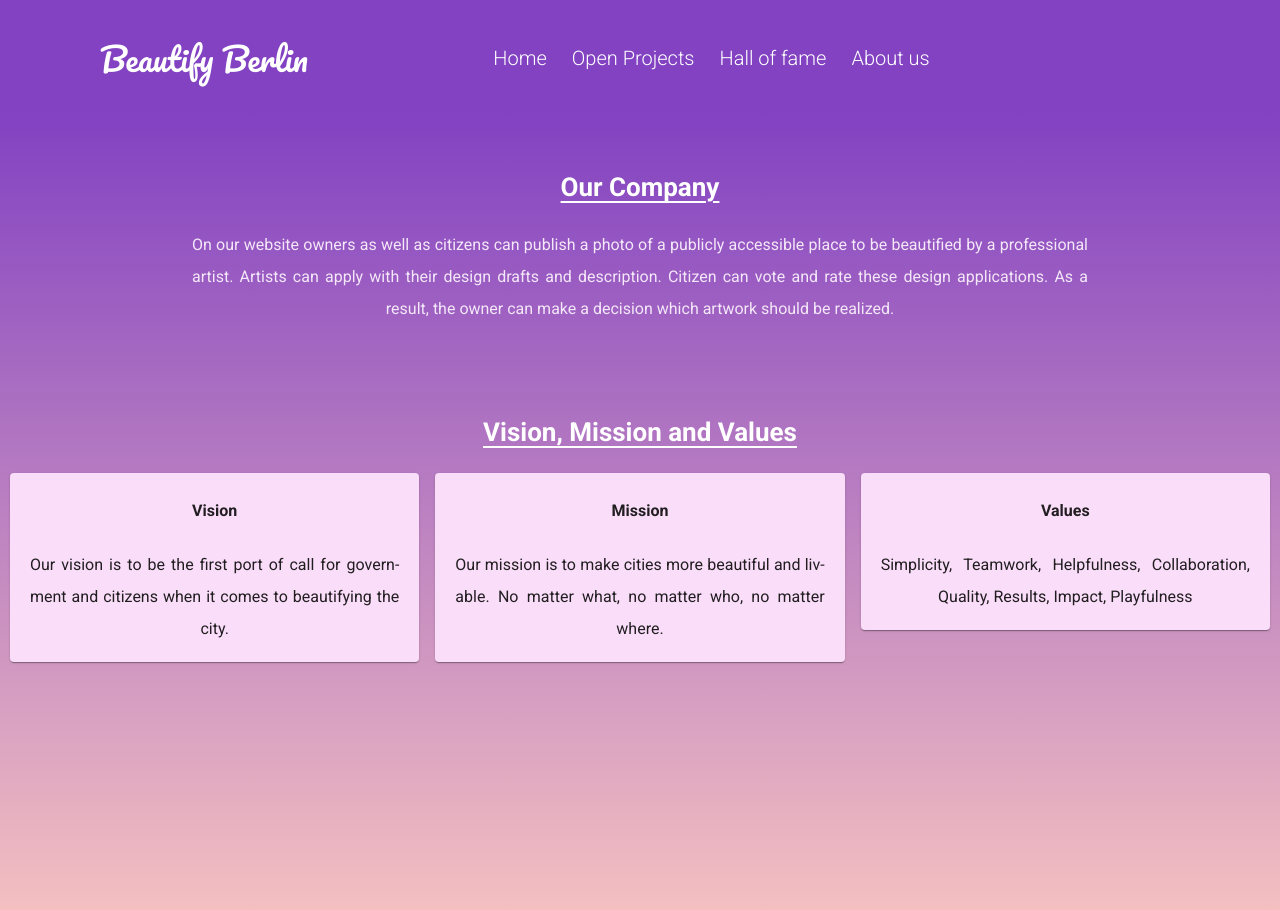
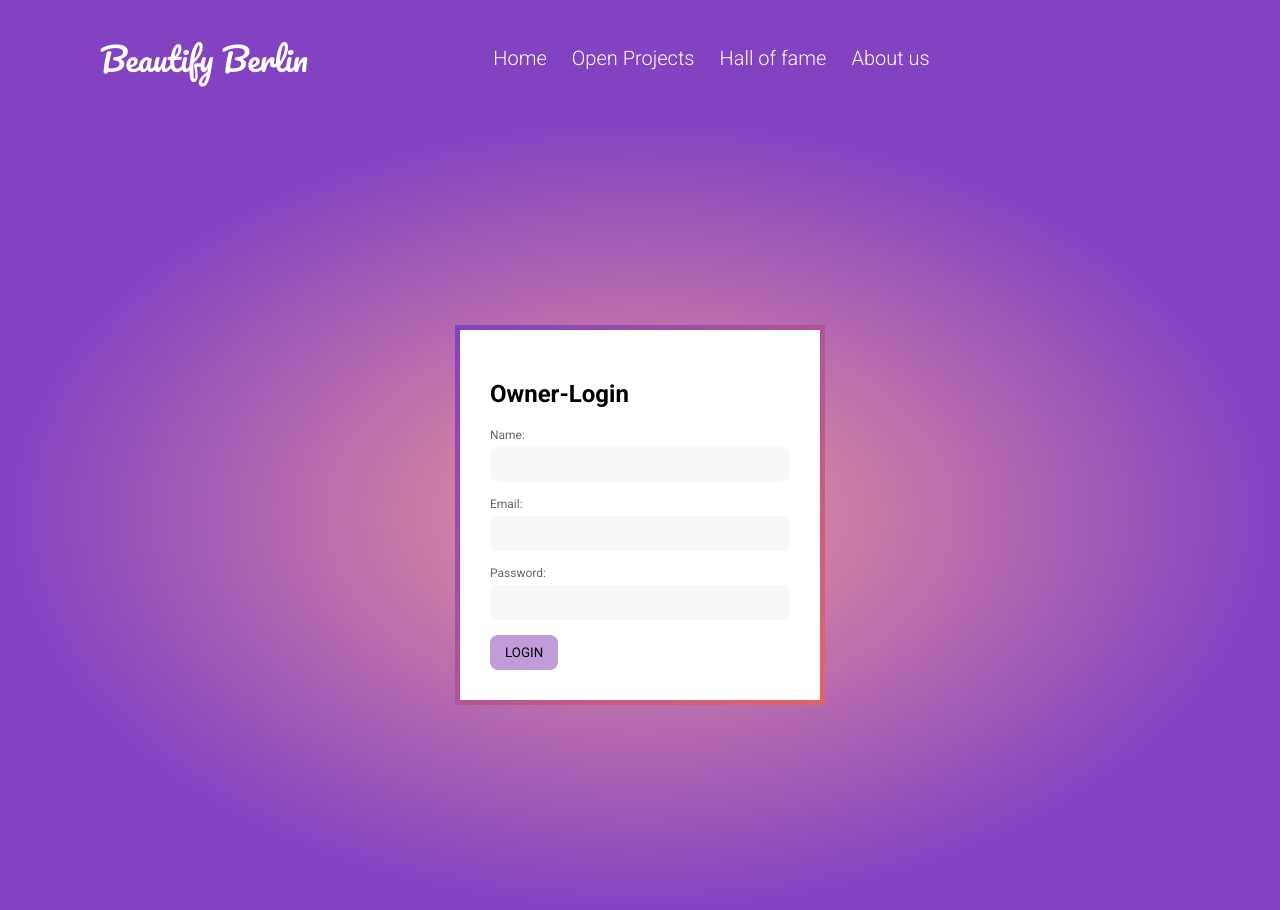
Before and after one commit to TechLabs-Berlin/st22-beautify-berlin, a React (Create React App) app in the folder beautifyberlin/: page / in a window 1280 px wide. Shown: the top 910 px of the page. Built offline with nearby package versions, Linux system fonts and the light colour scheme.

Commit message:
login for user and owner

```diff
--- a/beautifyberlin/src/App.js
+++ b/beautifyberlin/src/App.js
@@ -1,12 +1,12 @@
 import TopBar from "./components/topbar/TopBar";
-import AboutUs from "./pages/AboutUs/AboutUs";
+import LoginOwner from "./pages/LoginOwner/LoginOwner";
 
 function App() {
   return (
     <div className="head">
       <>
         <TopBar />
-        <AboutUs />
+        <LoginOwner />
       </>
     </div>
   );
--- /dev/null
+++ b/beautifyberlin/src/components/LoginFormOwner/LoginForm.css
@@ -0,0 +1,67 @@
+form {
+  display: block;
+  position: relative;
+}
+
+form:after {
+  content: "";
+  display: block;
+  position: absolute;
+  top: -5px;
+  left: -5px;
+  right: -5px;
+  bottom: -5px;
+  z-index: 1;
+  background-image: linear-gradient(to bottom right, #8242c2, #e66464ef);
+}
+
+form .form-inner {
+  position: relative;
+  display: block;
+  background-color: #fff;
+  padding: 30px;
+  z-index: 2;
+}
+
+form .form-inner .form-group {
+  display: block;
+  width: 300px;
+  margin-bottom: 15px;
+}
+
+.form-inner .form-group label {
+  display: block;
+  color: #666;
+  font-size: 12px;
+  margin-bottom: 5px;
+  transition: 0.4s;
+}
+
+.form-inner .form-group:focus-within label {
+  color: #fe4880;
+}
+
+form .form-inner .form-group input {
+  display: block;
+  width: 100%;
+  padding: 10px 15 px;
+  background-color: #f8f8f8;
+  border-radius: 8px;
+  transition: 0.4s;
+}
+
+form .form-inner .form-group input:focus {
+  box-shadow: 0px 0px 3px rgba(0, 0, 0, 0.2);
+}
+
+form .form-inner input {
+  display: inline-block;
+  padding: 10px 15px;
+  border-radius: 8px;
+  background-size: 200%;
+  background-position: 0%;
+  transition: 0.4s;
+  color: black;
+  background-color: rgb(193, 156, 218);
+  cursor: pointer;
+}
--- /dev/null
+++ b/beautifyberlin/src/components/LoginFormOwner/LoginForm.js
@@ -0,0 +1,52 @@
+import React, { useState } from "react";
+import "./LoginForm.css";
+
+export default function LoginFormOwner({ Login, error }) {
+  const [details, setDetails] = useState({ name: "", email: "", password: "" });
+  const submitHandler = (e) => {
+    e.preventDefault();
+    Login(details);
+  };
+
+  return (
+    <form onSubmit={submitHandler}>
+      <div className="form-inner">
+        <h2>Owner-Login</h2>
+        {error !== "" ? <div className="error">{error}</div> : ""}
+        <div className="form-group">
+          <label htmlFor="name">Name:</label>
+          <input
+            type="text"
+            name="name"
+            id="name"
+            onChange={(e) => setDetails({ ...details, name: e.target.value })}
+            value={details.name}
+          />
+        </div>
+        <div className="form-group">
+          <label htmlFor="email">Email:</label>
+          <input
+            type="email"
+            name="email"
+            id="email"
+            onChange={(e) => setDetails({ ...details, email: e.target.value })}
+            value={details.email}
+          />
+        </div>
+        <div className="form-group">
+          <label htmlFor="password">Password:</label>
+          <input
+            type="password"
+            name="password"
+            id="password"
+            onChange={(e) =>
+              setDetails({ ...details, password: e.target.value })
+            }
+            value={details.password}
+          />
+        </div>
+        <input type="submit" value="LOGIN" />
+      </div>
+    </form>
+  );
+}
--- /dev/null
+++ b/beautifyberlin/src/components/LoginFormUser/LoginForm.css
@@ -0,0 +1,67 @@
+form {
+  display: block;
+  position: relative;
+}
+
+form:after {
+  content: "";
+  display: block;
+  position: absolute;
+  top: -5px;
+  left: -5px;
+  right: -5px;
+  bottom: -5px;
+  z-index: 1;
+  background-image: linear-gradient(to bottom right, #8242c2, #e66464ef);
+}
+
+form .form-inner {
+  position: relative;
+  display: block;
+  background-color: #fff;
+  padding: 30px;
+  z-index: 2;
+}
+
+form .form-inner .form-group {
+  display: block;
+  width: 300px;
+  margin-bottom: 15px;
+}
+
+.form-inner .form-group label {
+  display: block;
+  color: #666;
+  font-size: 12px;
+  margin-bottom: 5px;
+  transition: 0.4s;
+}
+
+.form-inner .form-group:focus-within label {
+  color: #fe4880;
+}
+
+form .form-inner .form-group input {
+  display: block;
+  width: 100%;
+  padding: 10px 15 px;
+  background-color: #f8f8f8;
+  border-radius: 8px;
+  transition: 0.4s;
+}
+
+form .form-inner .form-group input:focus {
+  box-shadow: 0px 0px 3px rgba(0, 0, 0, 0.2);
+}
+
+form .form-inner input {
+  display: inline-block;
+  padding: 10px 15px;
+  border-radius: 8px;
+  background-size: 200%;
+  background-position: 0%;
+  transition: 0.4s;
+  color: black;
+  background-color: rgb(193, 156, 218);
+  cursor: pointer;
+}
--- /dev/null
+++ b/beautifyberlin/src/components/LoginFormUser/LoginForm.js
@@ -0,0 +1,52 @@
+import React, { useState } from "react";
+import "./LoginForm.css";
+
+export default function LoginForm({ Login, error }) {
+  const [details, setDetails] = useState({ name: "", email: "", password: "" });
+  const submitHandler = (e) => {
+    e.preventDefault();
+    Login(details);
+  };
+
+  return (
+    <form onSubmit={submitHandler}>
+      <div className="form-inner">
+        <h2>Artist-Login</h2>
+        {error !== "" ? <div className="error">{error}</div> : ""}
+        <div className="form-group">
+          <label htmlFor="name">Name:</label>
+          <input
+            type="text"
+            name="name"
+            id="name"
+            onChange={(e) => setDetails({ ...details, name: e.target.value })}
+            value={details.name}
+          />
+        </div>
+        <div className="form-group">
+          <label htmlFor="email">Email:</label>
+          <input
+            type="email"
+            name="email"
+            id="email"
+            onChange={(e) => setDetails({ ...details, email: e.target.value })}
+            value={details.email}
+          />
+        </div>
+        <div className="form-group">
+          <label htmlFor="password">Password:</label>
+          <input
+            type="password"
+            name="password"
+            id="password"
+            onChange={(e) =>
+              setDetails({ ...details, password: e.target.value })
+            }
+            value={details.password}
+          />
+        </div>
+        <input type="submit" value="LOGIN" />
+      </div>
+    </form>
+  );
+}
--- /dev/null
+++ b/beautifyberlin/src/pages/LoginOwner/LoginOwner.css
@@ -0,0 +1,21 @@
+* {
+  margin: O;
+  padding: 0;
+  box-sizing: border-box;
+}
+
+input,
+button {
+  appearance: none;
+  background: none;
+  border: none;
+  outline: none;
+}
+
+.App {
+  height: 100vh;
+  display: flex;
+  align-items: center;
+  justify-content: center;
+  background: radial-gradient(closest-side, #e66464a9, #8242c2);
+}
--- /dev/null
+++ b/beautifyberlin/src/pages/LoginOwner/LoginOwner.js
@@ -0,0 +1,32 @@
+import React, { useState } from "react";
+import LoginFormOwner from "../../components/LoginFormOwner/LoginForm";
+import "./LoginOwner.css";
+
+export default function LoginOwner() {
+  const adminUser = {
+    email: "beauty@fy.com",
+    password: "beautify",
+  };
+
+  const [error, setError] = useState("");
+
+  const Login = (details) => {
+    console.log(details);
+
+    if (
+      details.email === adminUser.email &&
+      details.password === adminUser.password
+    )
+      console.log("Logged in");
+    else {
+      console.log("Details do not match!");
+      setError("Details do not match!");
+    }
+  };
+
+  return (
+    <div className="App">
+      <LoginFormOwner Login={Login} error={error} />
+    </div>
+  );
+}
--- /dev/null
+++ b/beautifyberlin/src/pages/LoginUser/Login.css
@@ -0,0 +1,21 @@
+* {
+  margin: O;
+  padding: 0;
+  box-sizing: border-box;
+}
+
+input,
+button {
+  appearance: none;
+  background: none;
+  border: none;
+  outline: none;
+}
+
+.App {
+  height: 100vh;
+  display: flex;
+  align-items: center;
+  justify-content: center;
+  background: radial-gradient(closest-side, #e66464a9, #8242c2);
+}
```
Also changed, not shown: beautifyberlin/src/pages/LoginUser/Login.js (added, +32 -0 lines).
